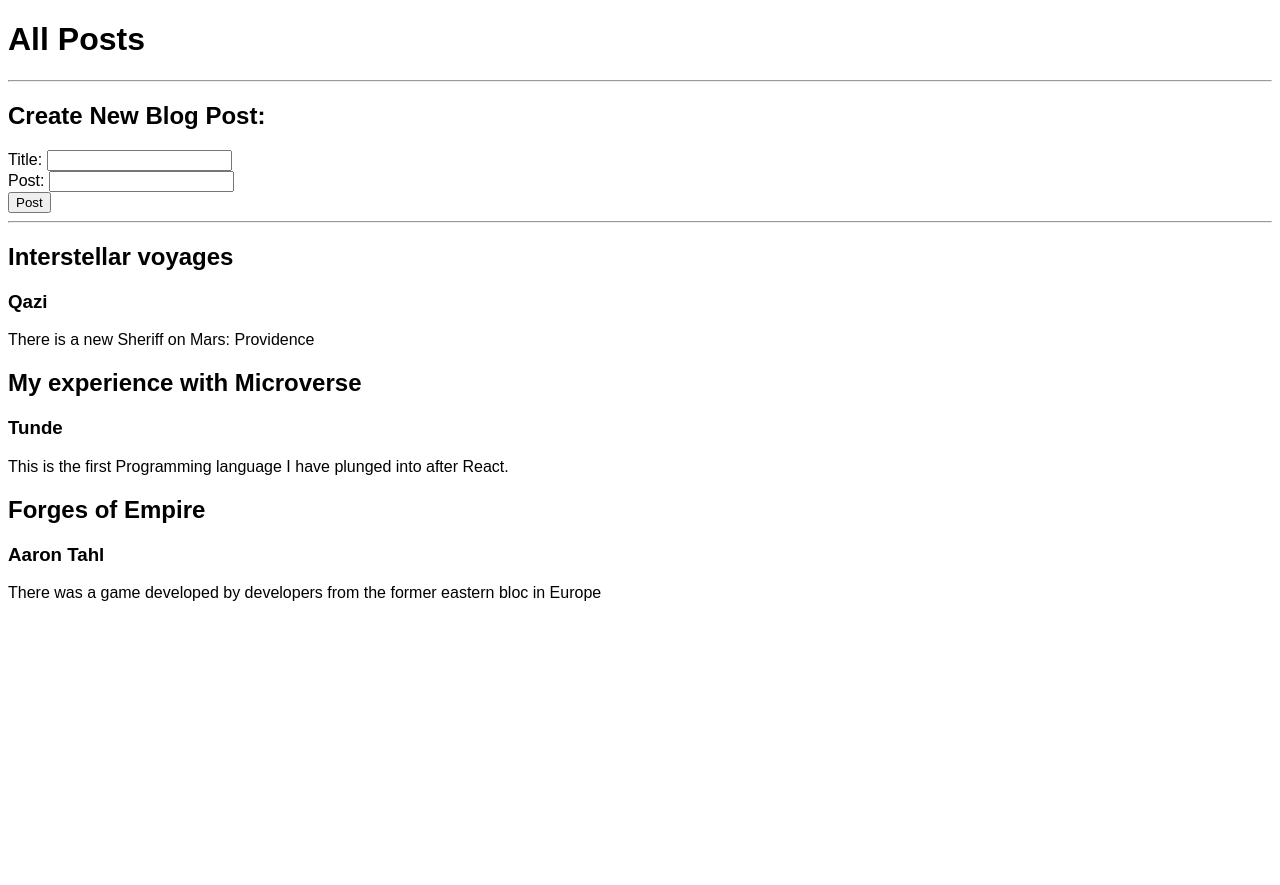
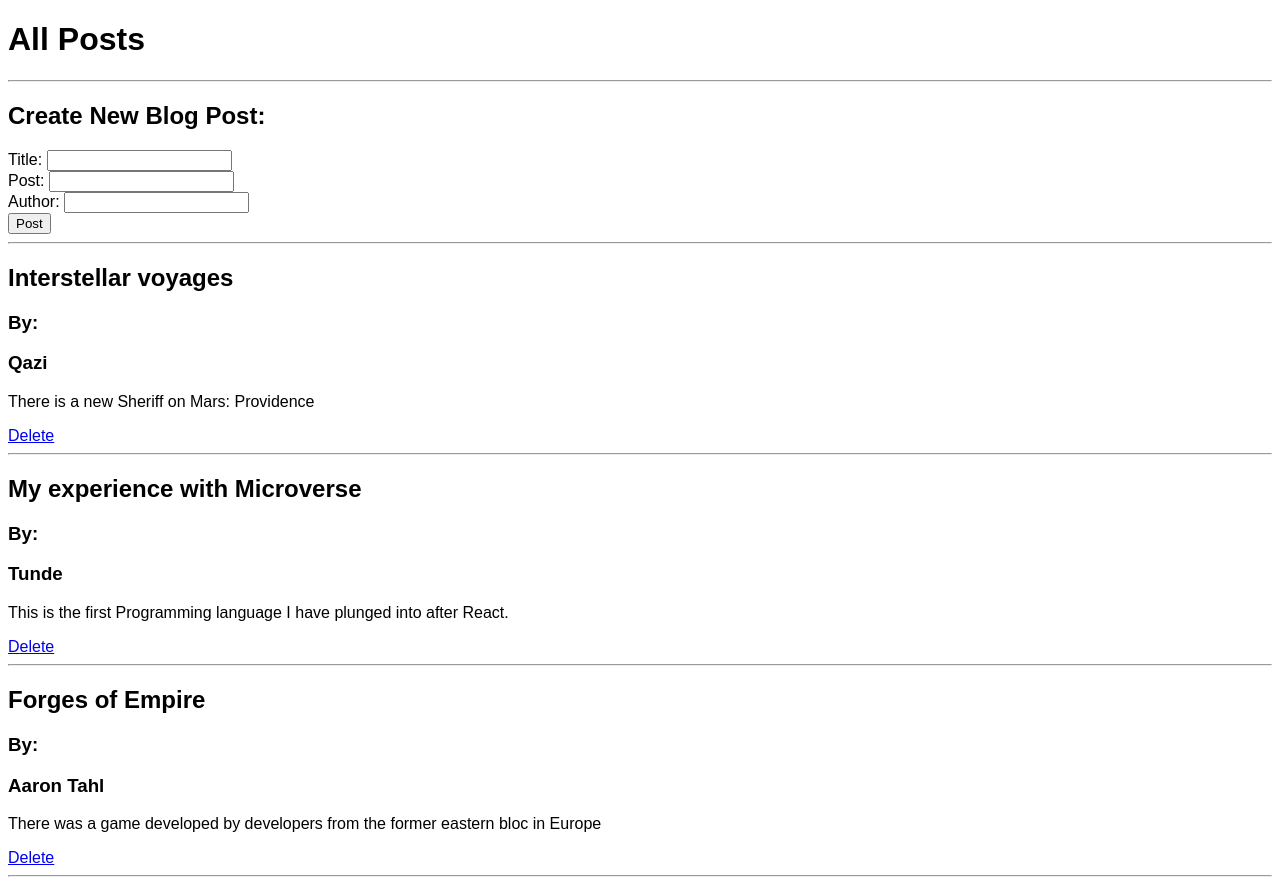
Before and after one commit to tundeiness/FLASK-DEMO, a Flask app: page /posts in a window 1280 px wide. Before the commit the page ends 601 px from the top, so only its background shows below. Run offline with Flask 2, Linux system fonts and the light colour scheme; data comes from the database, SQL or seed files in the repository; both versions use the stored data as it was after the commit.

Commit message:
create delete button link

```diff
--- a/app.py
+++ b/app.py
@@ -4,11 +4,13 @@ from datetime import datetime
 # create flask app
 app = Flask(__name__)
 app.config['SQLALCHEMY_DATABASE_URI'] = 'sqlite:///posts.db'
+# create database
 db = SQLAlchemy(app)
 # app.config['SQLALCHEMY_DATABASE_URI'] = 'mysql'
 # app.config['SQLALCHEMY_DATABASE_URI'] = 'postgres'
 
 
+# Design the database
 class  BlogPost(db.Model):
     id = db.Column(db.Integer, primary_key=True)
     title = db.Column(db.String(100), nullable=False)
@@ -45,7 +47,8 @@ def posts():
     if request.method == 'POST':
         post_title = request.form['title']
         post_content = request.form['content']
-        new_post = BlogPost(title=post_title, content=post_content, author='Tunde')
+        post_author = request.form['author']
+        new_post = BlogPost(title=post_title, content=post_content, author=post_author)
         db.session.add(new_post)
         db.session.commit()
         return redirect('/posts')
--- a/templates/post.html
+++ b/templates/post.html
@@ -23,16 +23,20 @@
         <br>
         Post: <input type="text" name='content' id='content'>
         <br>
+        Author: <input type="text" name='author' id='author'>
+        <br>
         <input type="submit" value='Post'>
     </form>
     <hr>
     {% for post in posts %}
         <h2>{{post.title}}</h2>
         {%if post.author%}
-            <h3>{{post.author}}</h3>
+            <h3>By:</h3><h3>{{post.author}}</h3>
         {%else%}
             <h3>Author unknown</h3>
         {%endif%}
         <p>{{post.content}}</p>
+        <a href="#">Delete</a>
+        <hr>
     {%endfor%}
 {% endblock %}
```
Also changed, not shown: posts.db.
